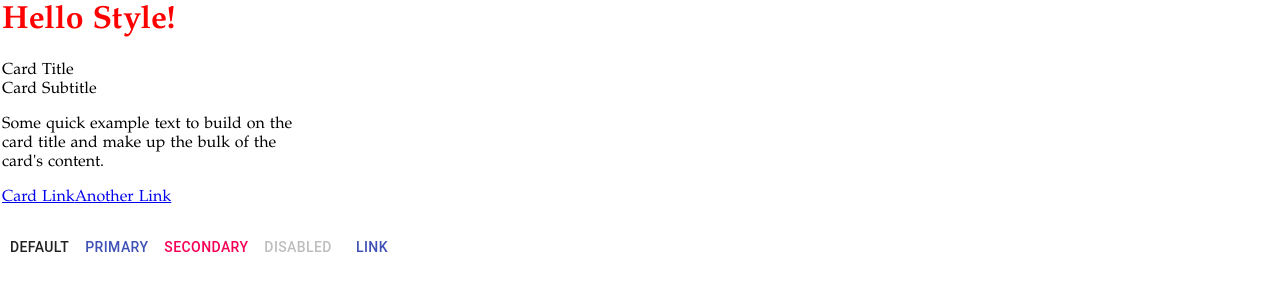
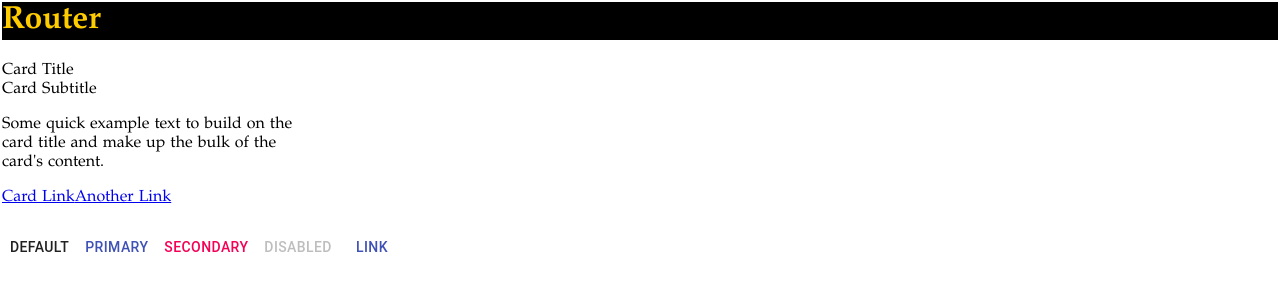
Before and after one commit to nhokphal/react-learning001-owpqle, a React (Create React App) app: page / in a window 1280 px wide. Shown: the top 300 px of the page. Built offline with nearby package versions, Linux system fonts and the light colour scheme.

Commit message:
1 file modified

```diff
--- a/src/Components/Header.js
+++ b/src/Components/Header.js
@@ -5,7 +5,7 @@ import {Accordion, Card, Nav} from 'react-bootstrap';
 function Header(){
     return(
         <div>
-              <h1 style={{color: "red"}}>Hello Style!</h1>
+              <h1 style={{color: "rgb(255, 204, 0)", backgroundColor: "Black"}}>Router</h1>
         </div>
     )
 }
```
